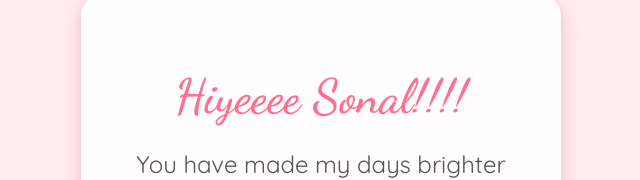
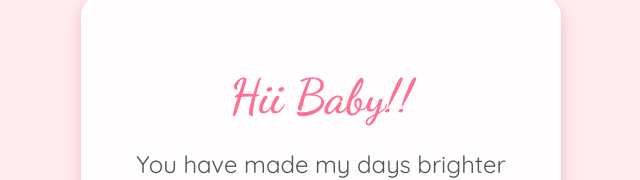
Before and after one commit to Gamingmaniac/asking-outt, a plain HTML site: page index.html in a window 1280 px wide. Shown: the part 139-319 px from the top of the page, without its empty margins (319-959 px from the left). Drawn offline with Linux system fonts and the light colour scheme.

Commit message:
Update index.html

```diff
--- a/index.html
+++ b/index.html
@@ -3,7 +3,7 @@
 <head>
   <meta charset="UTF-8">
   <meta name="viewport" content="width=device-width, initial-scale=1.0">
-  <title>Hiyeeee Sonal!!!!</title>
+  <title>Hii Baby!!</title>
 
   <!-- Link to Google Fonts -->
   <link href="https://fonts.googleapis.com/css2?family=Dancing+Script:wght@600&family=Quicksand&display=swap" rel="stylesheet">
@@ -14,7 +14,7 @@
 <body>
 
   <div class="container">
-    <h1>Hiyeeee Sonal!!!!</h1>
+    <h1>Hii Baby!!</h1>
     <p>You have made my days brighter <br> and my heart lighter!</p>
 
     <!-- Heart SVG in Center -->
```
